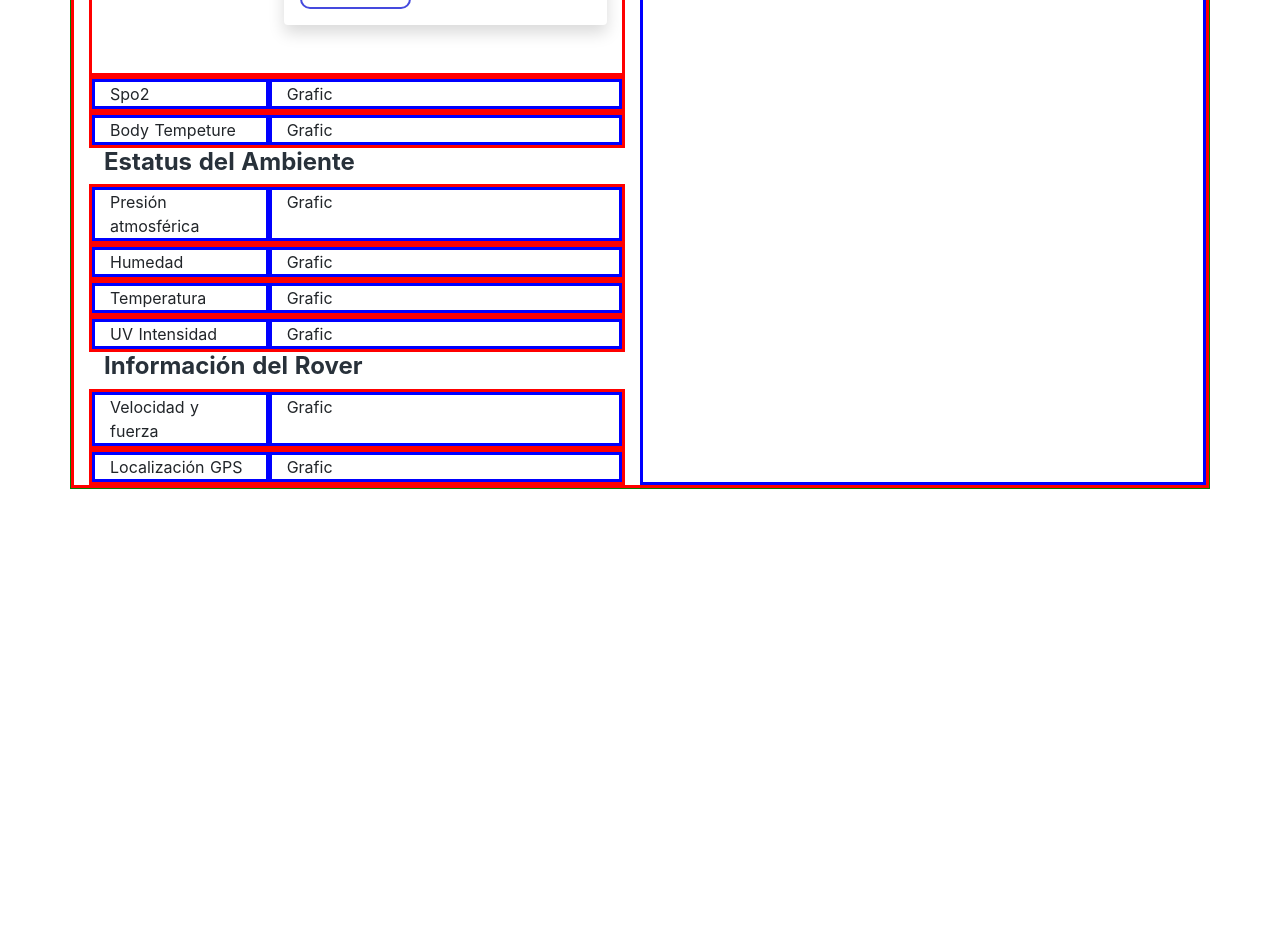
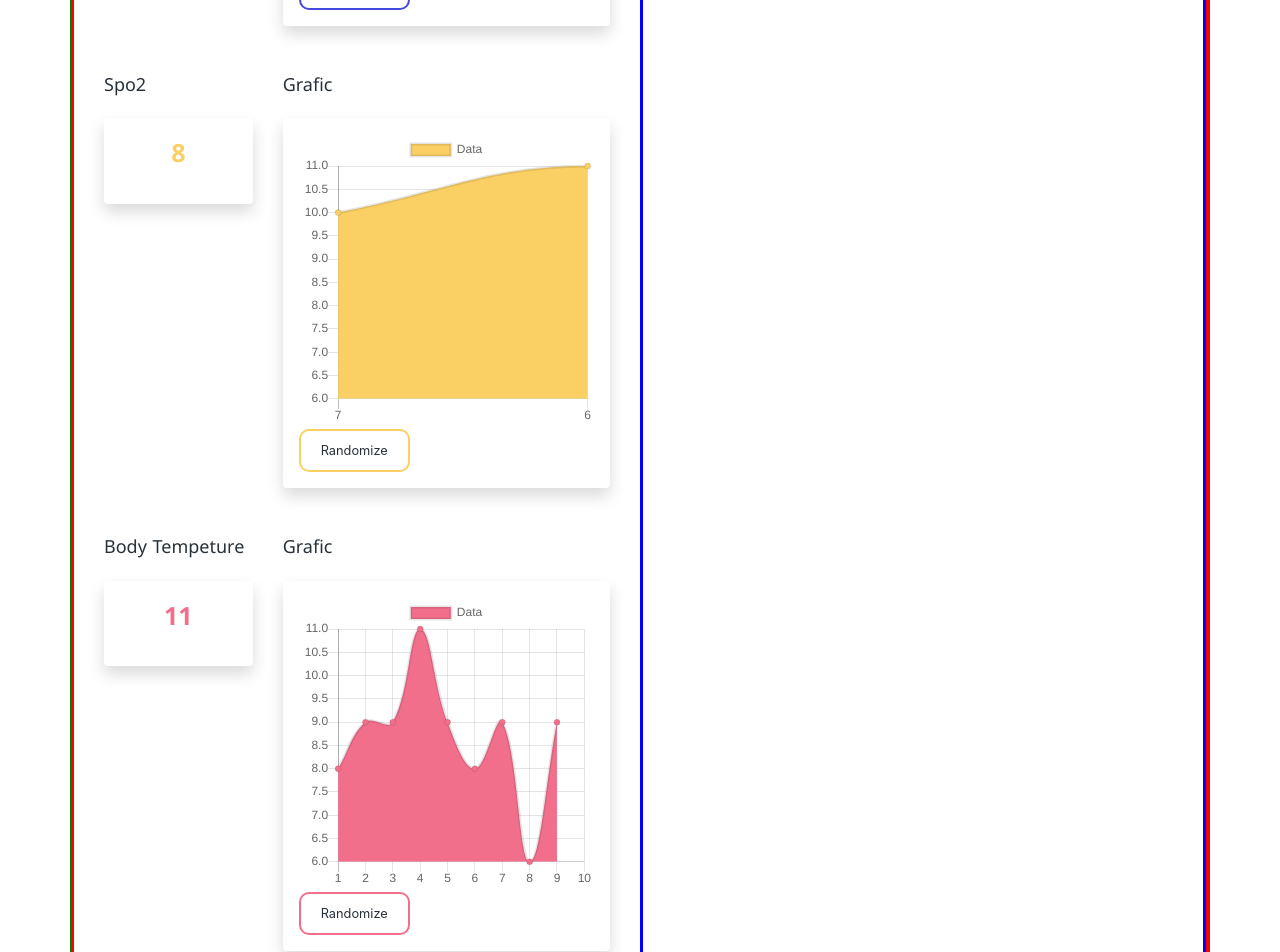
Before and after one commit to apolo27/telemetry, a Nuxt app: page / in a window 1280 px wide. Shown: the part 460-1412 px from the top of the page. Before the commit the page ends 979 px from the top, so only its background shows below. Built offline with nearby package versions, Linux system fonts and the light colour scheme.

Commit message:
[NEW] body temp and spo2

```diff
--- a/pages/index.vue
+++ b/pages/index.vue
@@ -4,25 +4,59 @@
       <b-col cols="6">
         <b-container>
           <h4 class="title">Salud de los pilotos</h4>
-          <b-row class="my-row">
+          <b-row>
             <b-col cols="4">
               <h5 class="subtitle">Heart Rate</h5>
+              <div class="small shadow p-3 mb-5 bg-white rounded">
+                <p class="value-text color-heart">76</p>
+              </div>
             </b-col>
             <b-col cols="8">
               <h3 class="subtitle">Grafic</h3>
               <div class="small shadow p-3 mb-5 bg-white rounded">
                 <line-chart :chart-data="datacollection"></line-chart>
-                <button class="btn-a27" @click="fillData()">Randomize</button>
+                <button class="btn-a27 btn-color-heart" @click="fillData()">
+                  Randomize
+                </button>
               </div>
             </b-col>
           </b-row>
-          <b-row class="my-row">
-            <b-col cols="4" class="my-col"> Spo2 </b-col>
-            <b-col cols="8" class="my-col"> Grafic</b-col>
+          <b-row>
+            <b-col cols="4">
+              <h5 class="subtitle">Spo2</h5>
+              <div class="small shadow p-3 mb-5 bg-white rounded">
+                <p class="value-text color-spo2">{{ dataSpo2 }}</p>
+              </div>
+            </b-col>
+            <b-col cols="8">
+              <h3 class="subtitle">Grafic</h3>
+              <div class="small shadow p-3 mb-5 bg-white rounded">
+                <line-chart :chart-data="dataSpo2G"></line-chart>
+                <button class="btn-a27 btn-color-spo2" @click="fillDataSpo2G()">
+                  Randomize
+                </button>
+              </div>
+            </b-col>
           </b-row>
-          <b-row class="my-row">
-            <b-col cols="4" class="my-col"> Body Tempeture </b-col>
-            <b-col cols="8" class="my-col"> Grafic</b-col>
+          <b-row>
+            <b-col cols="4">
+              <h5 class="subtitle">Body Tempeture</h5>
+              <div class="small shadow p-3 mb-5 bg-white rounded">
+                <p class="value-text color-body-t">{{ dataBodyTemp }}</p>
+              </div>
+            </b-col>
+            <b-col cols="8">
+              <h3 class="subtitle">Grafic</h3>
+              <div class="small shadow p-3 mb-5 bg-white rounded">
+                <line-chart :chart-data="dataBodyTempG"></line-chart>
+                <button
+                  class="btn-a27 btn-color-body-t"
+                  @click="fillDataBodyTempG()"
+                >
+                  Randomize
+                </button>
+              </div>
+            </b-col>
           </b-row>
         </b-container>
         <b-container>
@@ -74,10 +108,18 @@ export default {
   data() {
     return {
       datacollection: null,
+      dataSpo2: null,
+      dataSpo2G: null,
+      dataBodyTemp: null,
+      dataBodyTempG: null,
     };
   },
   mounted() {
-    this.fillData();
+    this.fillData(),
+      this.fillDataSpo2(),
+      this.fillDataSpo2G(),
+      this.fillDataBodyTemp(),
+      this.fillDataBodyTempG();
   },
   methods: {
     fillData() {
@@ -106,8 +148,59 @@ export default {
         ],
       };
     },
+    fillDataSpo2G() {
+      this.dataSpo2G = {
+        labels: [this.getRandomInt(), this.getRandomInt()],
+        datasets: [
+          {
+            label: "Data",
+            backgroundColor: "#facf63",
+            data: [
+              this.getRandomInt(),
+              this.getRandomInt(),
+              this.getRandomInt(),
+              this.getRandomInt(),
+              this.getRandomInt(),
+              this.getRandomInt(),
+              this.getRandomInt(),
+              this.getRandomInt(),
+              this.getRandomInt(),
+              this.getRandomInt(),
+            ],
+          },
+        ],
+      };
+    },
+    fillDataBodyTempG() {
+      this.dataBodyTempG = {
+        labels: [1, 2, 3, 4, 5, 6, 7, 8, 9, 10],
+        datasets: [
+          {
+            label: "Data",
+            backgroundColor: "#f26f8b",
+            data: [
+              this.getRandomInt(),
+              this.getRandomInt(),
+              this.getRandomInt(),
+              this.getRandomInt(),
+              this.getRandomInt(),
+              this.getRandomInt(),
+              this.getRandomInt(),
+              this.getRandomInt(),
+              this.getRandomInt(),
+            ],
+          },
+        ],
+      };
+    },
     getRandomInt() {
       return Math.floor(Math.random() * (10 - 5 + 1)) + 6;
+    },
+    fillDataSpo2() {
+      this.dataSpo2 = this.getRandomInt();
+    },
+    fillDataBodyTemp() {
+      this.dataBodyTemp = this.getRandomInt();
     },
   },
 };
@@ -155,8 +248,35 @@ body {
 .btn-a27 {
   background-color: transparent;
   border-radius: 10px;
-  border: 2px solid #454ade;
   padding: 10px 20px;
   color: #28313a;
 }
+
+.btn-color-heart {
+  border: 2px solid #454ade;
+}
+
+.btn-color-spo2 {
+  border: 2px solid #facf63;
+}
+.btn-color-body-t {
+  border: 2px solid #f26f8b;
+}
+.value-text {
+  text-align: center;
+  font-family: "Segoe UI", Roboto;
+  font-size: 25px;
+  font-weight: bold;
+}
+
+.color-heart {
+  color: #454ade;
+}
+
+.color-spo2 {
+  color: #facf63;
+}
+.color-body-t {
+  color: #f26f8b;
+}
 </style>
```
